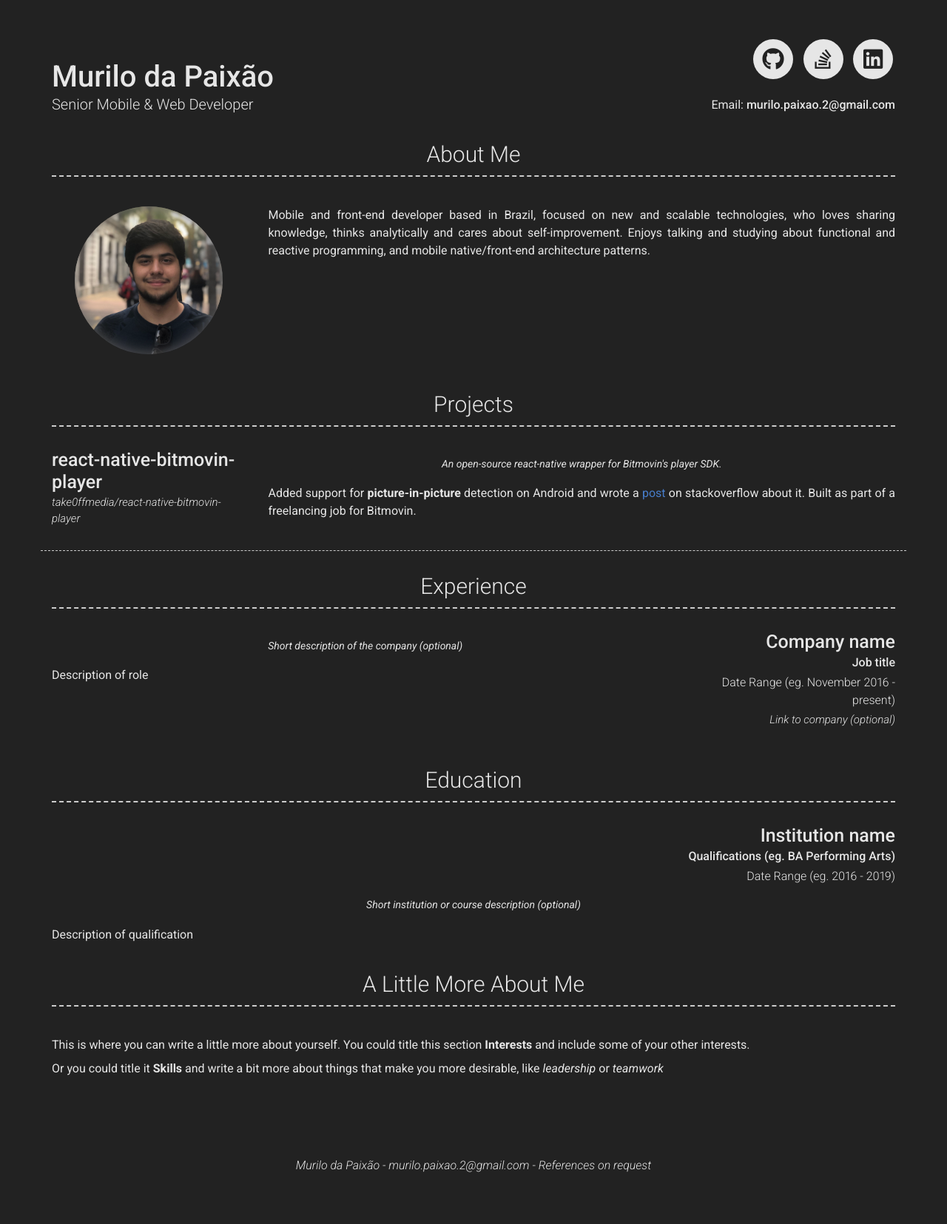
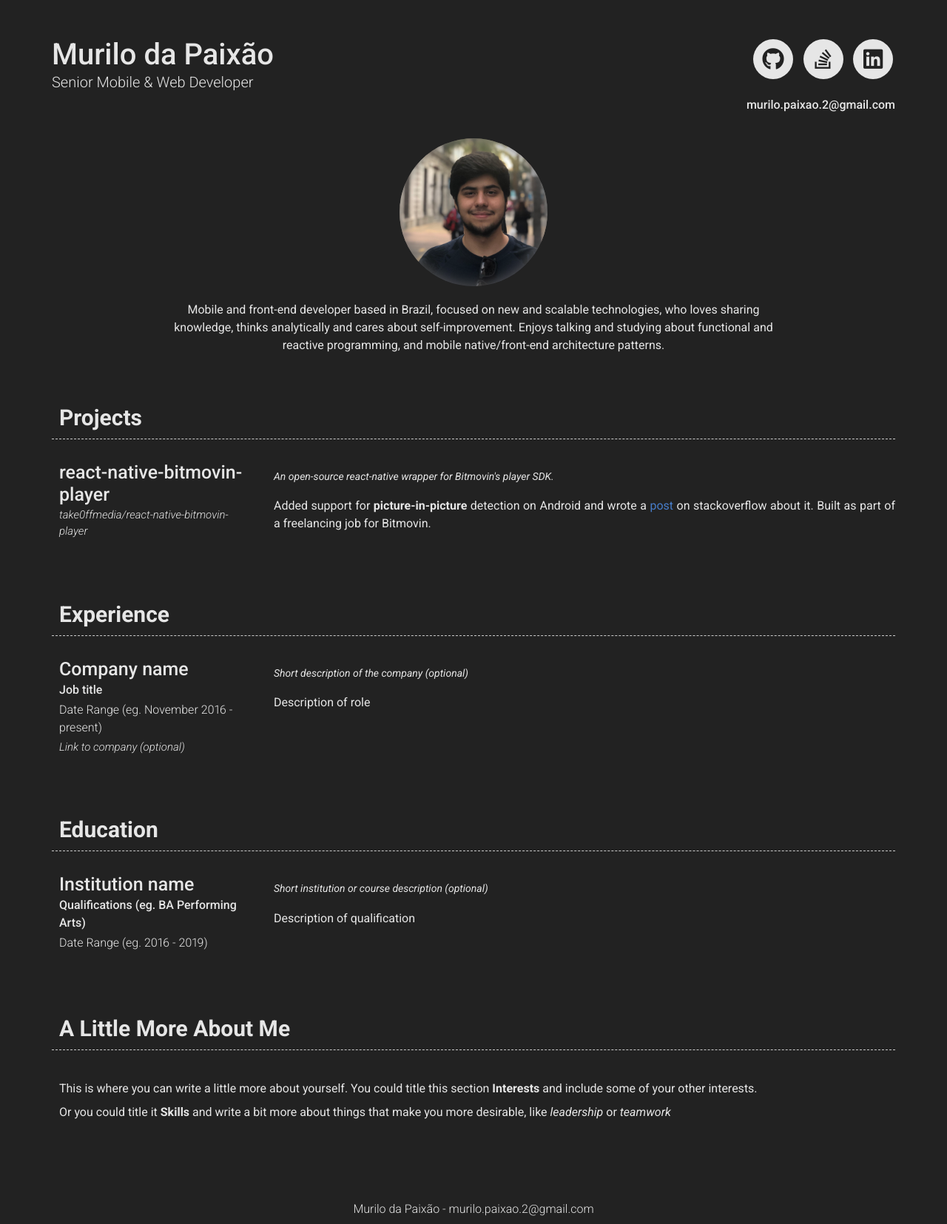
Before and after one commit to pogist/pogist.github.io, a Jekyll site: the page built from index.md, in a window 1280 px wide. Shown: the whole page at 74% size. Built offline with Jekyll 4.4.1, drawn with Linux system fonts in a browser that asks for light colours; nearby versions of some CDN libraries; before the commit the page ends 1596 px from its top, so only the background shows below that.

Commit message:
Improve layout

```diff
--- a/_config.yml
+++ b/_config.yml
@@ -44,7 +44,6 @@ content:
     layout: list # Type of content section (list/text)
     content:
       - layout: left
-        border: weak
         title: react-native-bitmovin-player
         link: https://github.com/take0ffmedia/react-native-bitmovin-player
         link_text: take0ffmedia/react-native-bitmovin-player
@@ -55,7 +54,7 @@ content:
   - title: Experience
     layout: list
     content:
-      - layout: right
+      - layout: left
         title: Company name
         sub_title: Job title
         caption: Date Range (eg. November 2016 - present)
@@ -67,7 +66,7 @@ content:
   - title: Education
     layout: list
     content:
-      - layout: top-right
+      - layout: left
         title: Institution name
         sub_title: Qualifications (eg. BA Performing Arts)
         caption: Date Range (eg. 2016 - 2019)
@@ -83,7 +82,7 @@ content:
       Or you could title it **Skills** and write a bit more about things that make you more desirable, like *leadership* or *teamwork*
 
 # Footer
-footer_show_references: true
+footer_show_references: false
 # references_title: References on request (Override references text)
 
 # Build settings
--- a/_includes/header.html
+++ b/_includes/header.html
@@ -108,7 +108,7 @@
 
       {%- if site.email -%}
         <p>
-          {{ site.email_title | default: "Email" }}: <a href="mailto:{{ site.email }}" target="_blank">{{ site.email | escape }}</a>
+          <a href="mailto:{{ site.email }}" target="_blank">{{ site.email | escape }}</a>
         </p>
       {%- endif -%}
       {%- if site.phone -%}
--- a/assets/main.scss
+++ b/assets/main.scss
@@ -3,3 +3,52 @@
 ---
 
 @import 'modern-resume-theme';
+
+#about-me {
+  display: none;
+}
+
+.header-left {
+  margin-top: 0;
+}
+
+.intro-container, .list-container, .text-container {
+  h3 {
+    font-weight: bold;
+    border-bottom: none;
+  }
+}
+
+.intro-container {
+  .row {
+    display: flex;
+    align-items: center;
+    flex-direction: column;
+    p {
+      text-align: center;
+    }
+  }
+}
+
+$padding-left: 10px;
+.list-container, .text-container {
+  margin-top: 6rem;
+  h3 {
+    text-align: left;
+    padding-left: $padding-left;
+    border-bottom: dashed 0.5px #CCC;
+  }
+  .row {
+    padding-left: $padding-left;
+    p.quote {
+      text-align: left;
+      padding-left: 0;
+    }
+  }
+}
+
+.footer-container {
+  p, a {
+    font-style: normal;
+  }
+}
```
Also changed, not shown: _includes/footer.html (line endings or trailing spaces).
